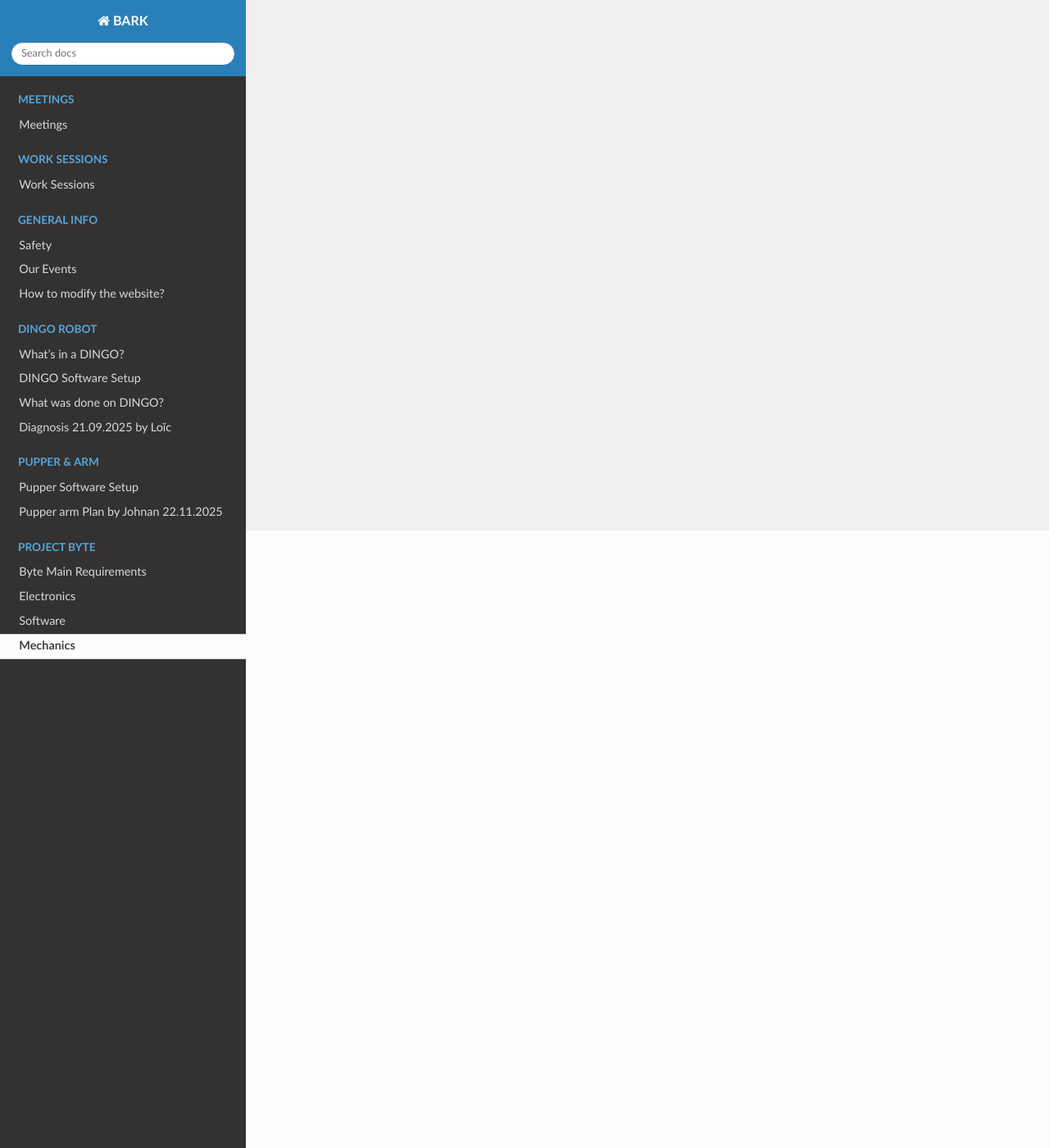
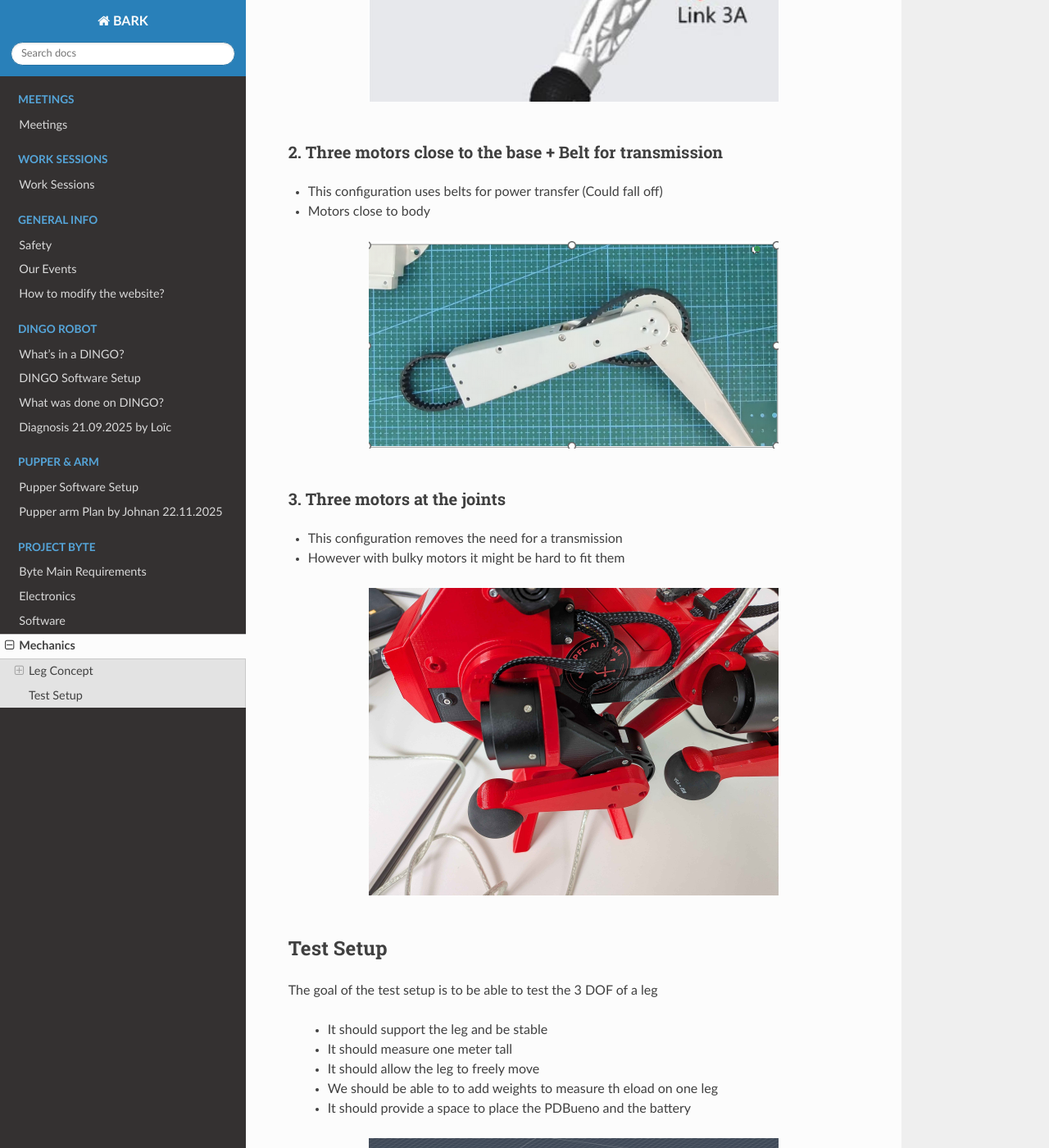
Before and after one commit to lolothecoder/BARK_Documentation, a Sphinx documentation site: the page built from docs/source/information/Mechanics.rst, in a window 1280 px wide and 1400 px high, scrolled down 753 px. Shown: the whole window at 82% size. Built offline with Sphinx 7.4.7 and the Read the Docs theme 3.1.0, drawn with Linux system fonts in a browser that asks for light colours; some of the changed text lies outside the part shown.

Commit message:
created mechanics page

```diff
--- a/docs/source/information/Mechanics.rst
+++ b/docs/source/information/Mechanics.rst
@@ -1,2 +1,60 @@
 Mechanics
 =========
+
+Leg Concept
+-----------
+
+The legs should have three degrees of freedom. There are a few ideas to explore for the legs:
+
+1. Three motors close to the base + rigid link for transmission
+~~~~~~~~~~~~~~~~~~~~~~~~~~~~~~~~~~~~~~~~~~~~~~~~~~~~~~~~~~~~~~~
+
+* Solid configuration with motors close to the body of the dog.
+* The transmission is OK; it's a rigid link.
+
+.. image:: /assets/byte_research/3motors_with_rigid_link.jpeg
+   :width: 500px
+   :align: center
+
+|
+
+2. Three motors close to the base + Belt for transmission
+~~~~~~~~~~~~~~~~~~~~~~~~~~~~~~~~~~~~~~~~~~~~~~~~~~~~~~~~~
+
+* This configuration uses belts for power transfer (Could fall off)
+* Motors close to body
+
+.. image:: /assets/byte_research/belt.png
+   :width: 500px
+   :align: center
+
+|
+
+3. Three motors at the joints
+~~~~~~~~~~~~~~~~~~~~~~~~~~~~~
+
+* This configuration removes the need for a transmission
+* However with bulky motors it might be hard to fit them
+
+.. image:: /assets/byte_research/PupperLeg.jpg
+   :width: 500px
+   :align: center
+
+|
+
+Test Setup
+----------
+
+The goal of the test setup is to be able to test the 3 DOF of a leg
+
+ * It should support the leg and be stable
+ * It should measure one meter tall
+ * It should allow the leg to freely move
+ * We should be able to to add weights to measure th eload on one leg
+ * It should provide a space to place the PDBueno and the battery
+
+.. image:: /assets/byte_research/test_setup.png
+   :width: 500px
+   :align: center
+
+|
```
Also changed, not shown: docs/source/assets/byte_research/3motors_with_rigid_link.jpeg (added), docs/source/assets/byte_research/PupperLeg.jpg (added), docs/source/assets/byte_research/belt.png (added), docs/source/assets/byte_research/test_setup.png (added).
